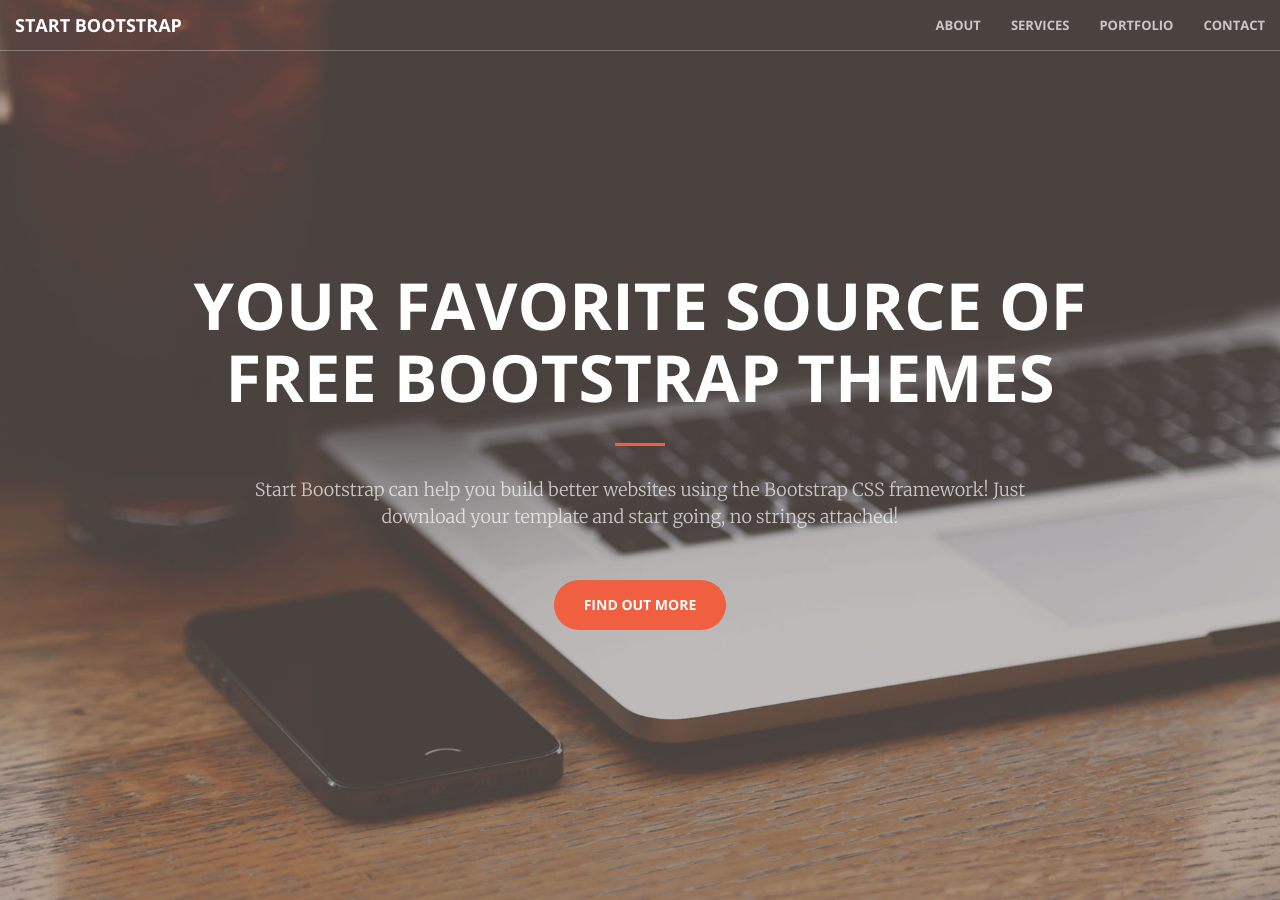
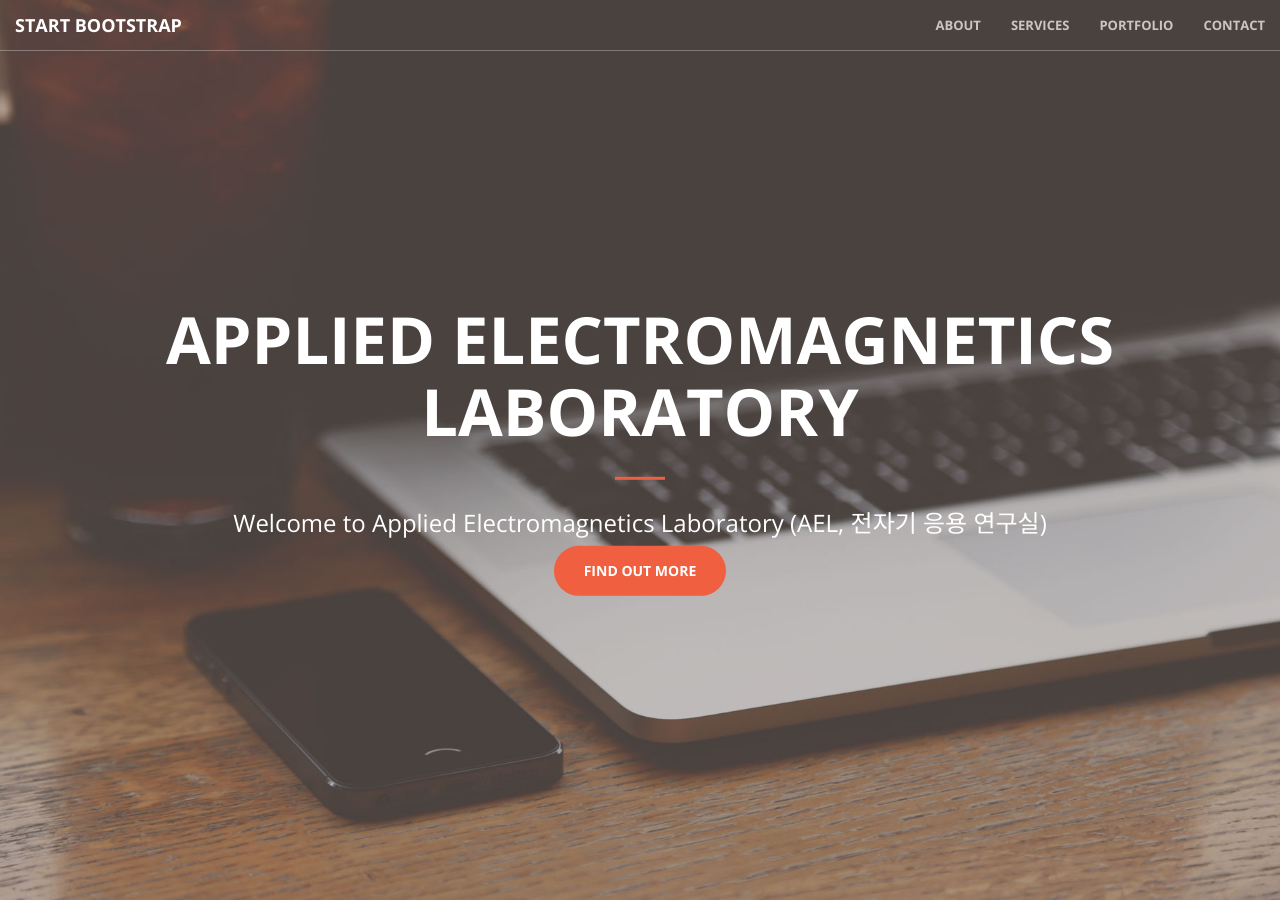
Before and after one commit to dwKim88/AEL, a Jekyll site: the page built from index.html, in a window 1280 px wide and 900 px high. Built offline with Jekyll 4.4.1, drawn with Linux system fonts in a browser that asks for light colours.

Commit message:
Update header.html

```diff
--- a/_includes/header.html
+++ b/_includes/header.html
@@ -1,9 +1,9 @@
 <header>
     <div class="header-content">
         <div class="header-content-inner">
-            <h1>Your Favorite Source of Free Bootstrap Themes</h1>
+            <h1>Applied Electromagnetics Laboratory</h1>
             <hr>
-            <p>Start Bootstrap can help you build better websites using the Bootstrap CSS framework! Just download your template and start going, no strings attached!</p>
+            <h3>Welcome to  Applied Electromagnetics Laboratory (AEL, 전자기 응용 연구실)</h3>
             <a href="#about" class="btn btn-primary btn-xl page-scroll">Find Out More</a>
         </div>
     </div>
```
